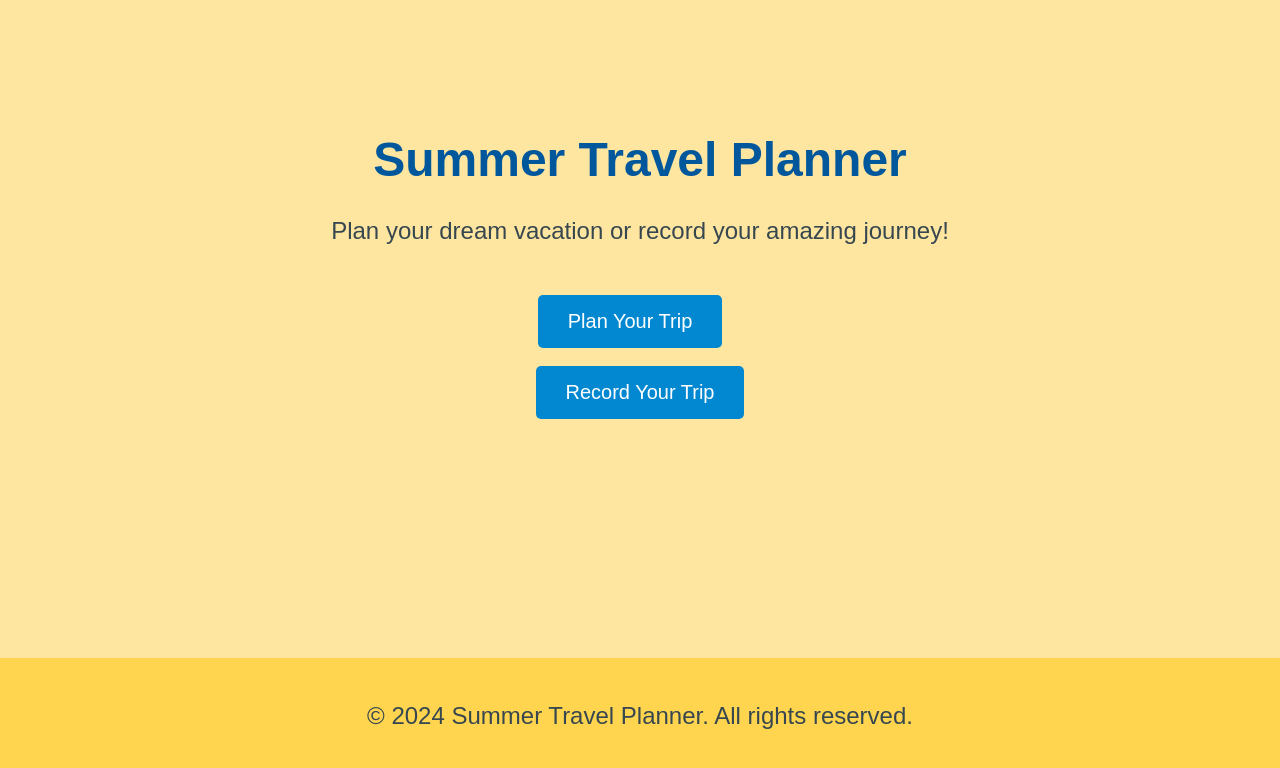
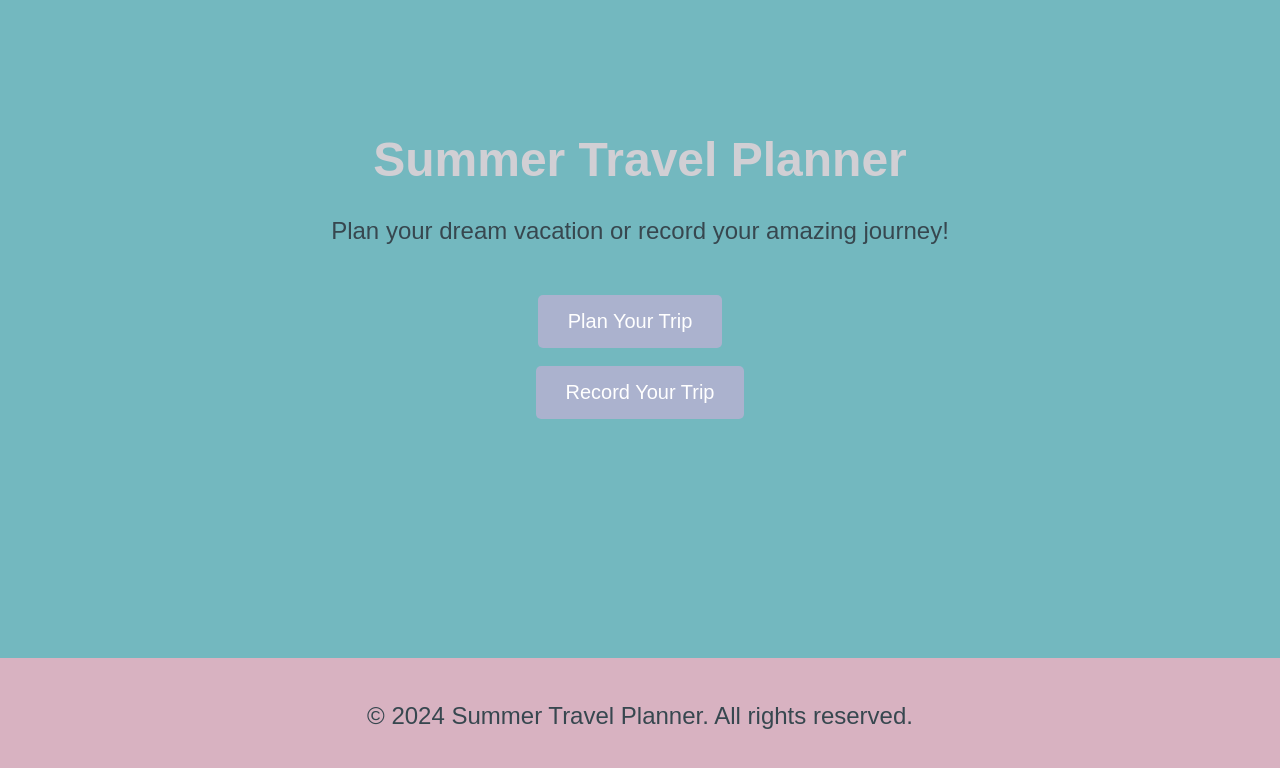
Before and after one commit to Lunaya07/Travel-Planner, a plain HTML site: page index.html in a window 1280 px wide. Drawn offline with Linux system fonts and the light colour scheme.

Commit message:
Update styles.css

```diff
--- a/styles.css
+++ b/styles.css
@@ -2,7 +2,7 @@ body {
     margin: 0;
     padding: 0;
     font-family: Arial, sans-serif;
-    background-color: #FEE5A0; /* 主页背景色 */
+    background-color: #73B8BF; /* 主页背景色 */
     color: #37474F; /* 文字颜色 */
 }
 .container {
@@ -14,7 +14,7 @@ body {
 h1 {
     font-size: 48px;
     margin-bottom: 30px;
-    color: #01579B; /* 标题颜色 */
+    color: #D1CFD4; /* 标题颜色 */
 }
 p {
     font-size: 24px;
@@ -23,7 +23,7 @@ p {
 .btn {
     display: inline-block;
     padding: 15px 30px;
-    background-color: #0288D1; /* 按钮背景色 */
+    background-color: #ABB2CE; /* 按钮背景色 */
     color: #ffffff;
     font-size: 20px;
     text-decoration: none;
@@ -35,10 +35,10 @@ p {
     margin-right: 0; /* 最后一个按钮不添加右边距 */
 }
 .btn:hover {
-    background-color: #01579B; /* 鼠标悬停时按钮背景色 */
+    background-color: #D8D9B8; /* 鼠标悬停时按钮背景色 */
 }
 footer {
-    background-color: #FFD54F; /* 页脚背景色 */
+    background-color: #D8B2C1; /* 页脚背景色 */
     padding: 20px 0;
     text-align: center;
     position: fixed;
```
